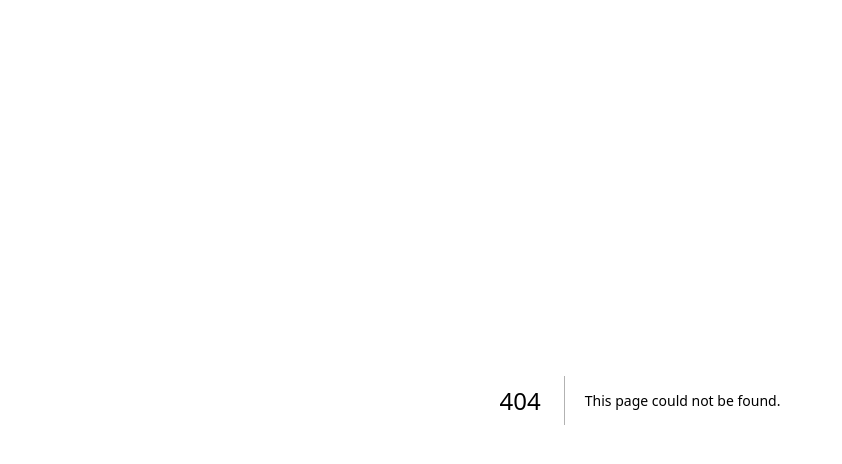
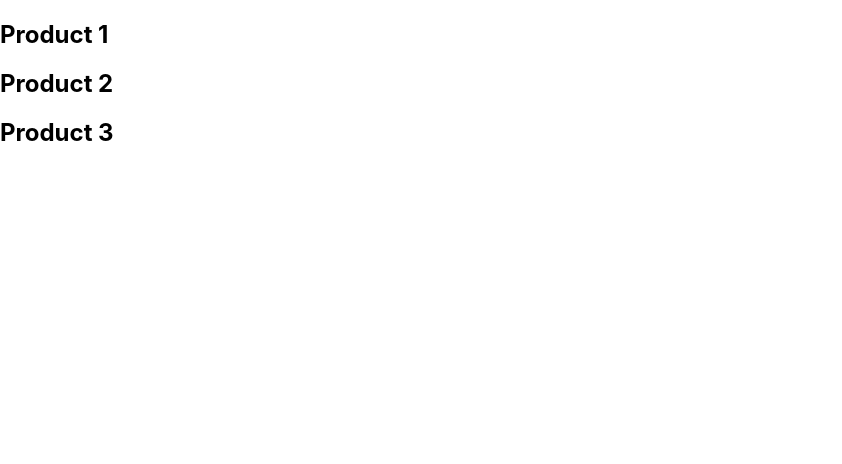
Before and after one commit to Leon-Masakuna/NextJS, a Next.js app: page /product in a window 1280 px wide. Before the commit this address had no page. Shown: the top 464 px of the page, without its empty margins (0-842 px from the left). Built offline with nearby package versions, Linux system fonts and the light colour scheme.

Commit message:
feat : product index page

```diff
--- /dev/null
+++ b/pages/product/index.js
@@ -0,0 +1,11 @@
+function ProductList() {
+  return (
+    <>
+      <h2>Product 1</h2>
+      <h2>Product 2</h2>
+      <h2>Product 3</h2>
+    </>
+  );
+}
+
+export default ProductList;
```
